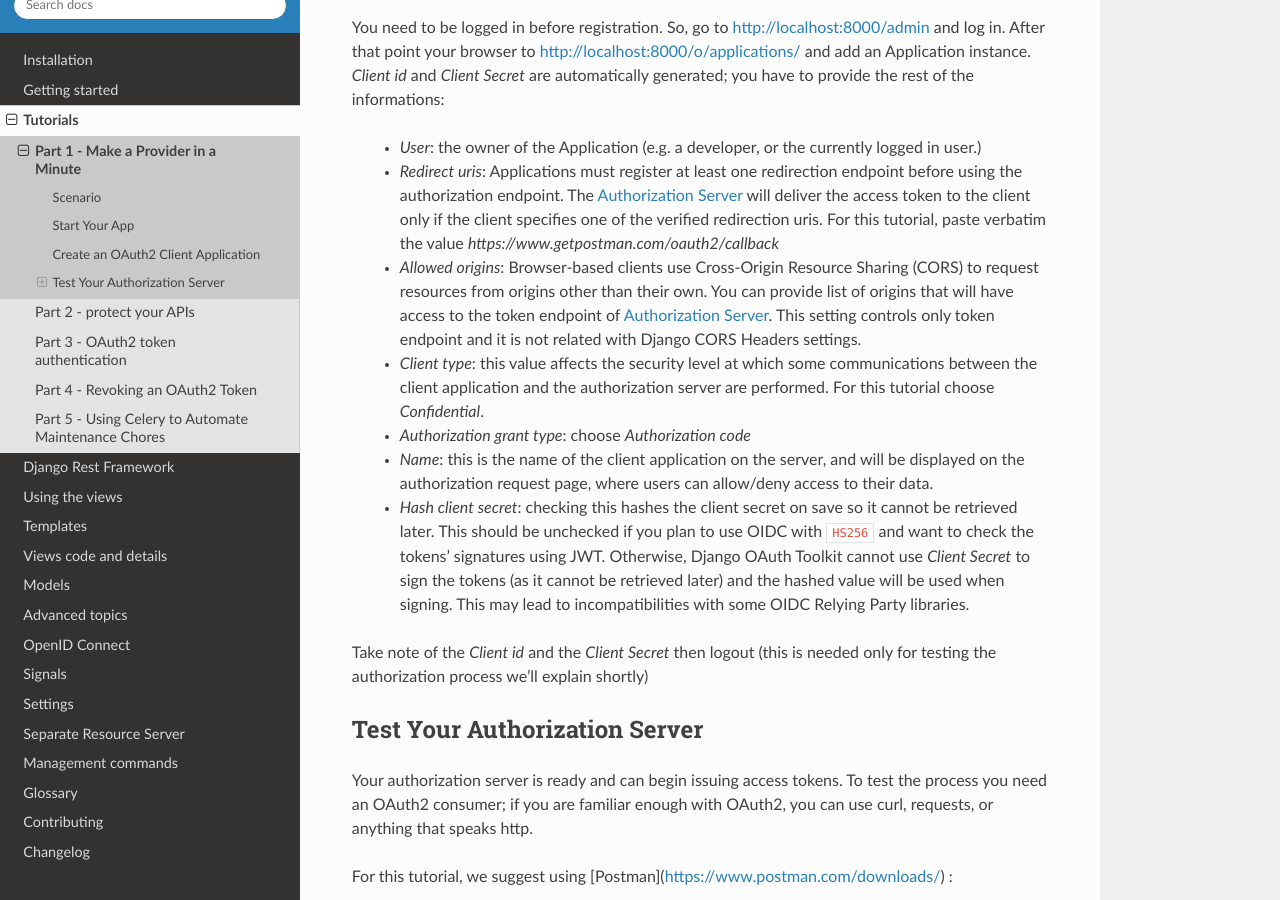
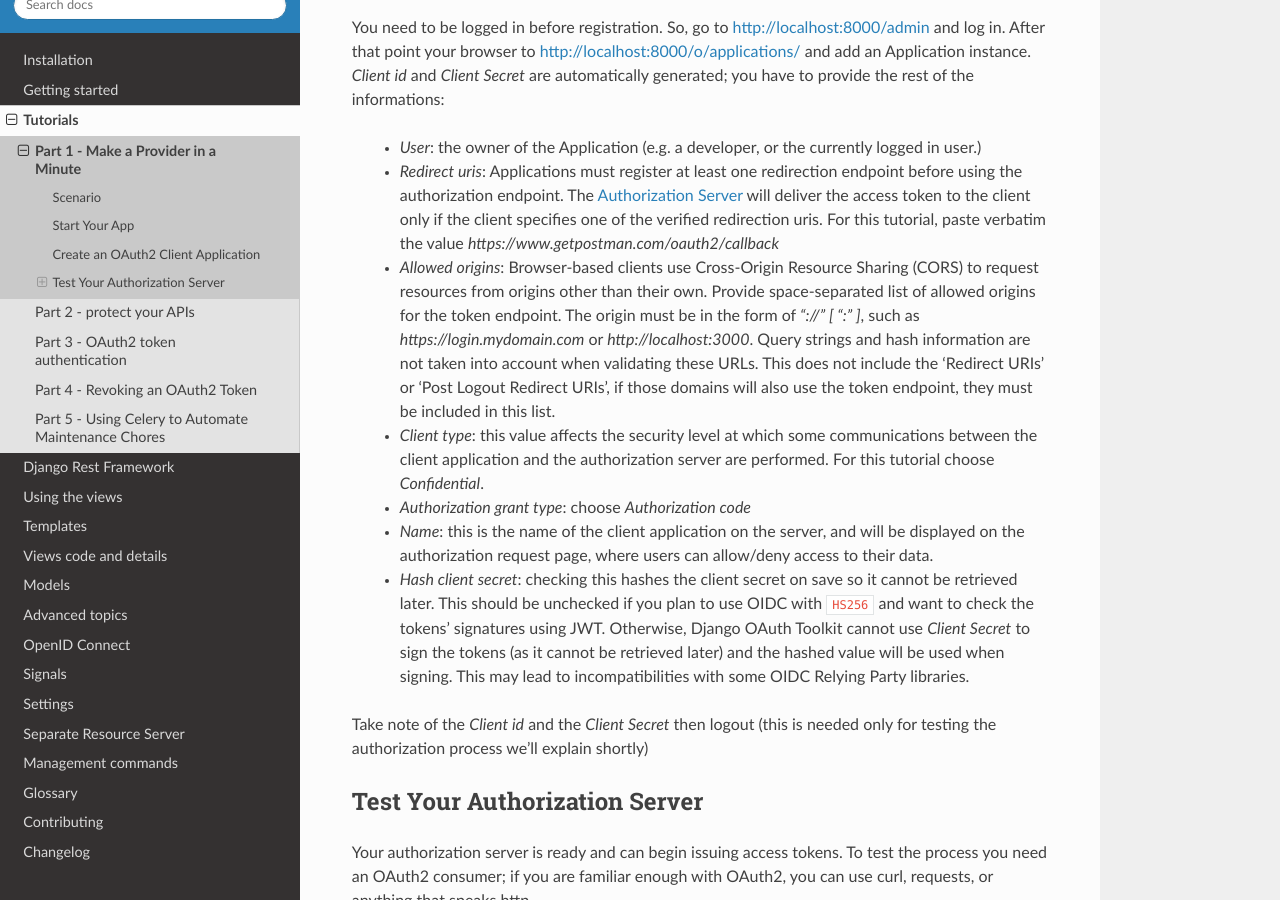
Before and after one commit to sheriffwoody0922/oauth-python-django, a Sphinx documentation site: the page built from docs/tutorial/tutorial_01.rst, in a window 1280 px wide and 900 px high, scrolled down 1830 px. Built offline with Sphinx 7.4.7 and the Read the Docs theme 2.0.0, drawn with Linux system fonts in a browser that asks for light colours; the version number is read from the project's files by our own code.

Commit message:
Code review: update allowed_origins documentation

```diff
--- a/docs/tutorial/tutorial_01.rst
+++ b/docs/tutorial/tutorial_01.rst
@@ -92,9 +92,11 @@ point your browser to http://localhost:8000/o/applications/ and add an Applicati
    `https://www.getpostman.com/oauth2/callback`
 
  * `Allowed origins`: Browser-based clients use Cross-Origin Resource Sharing (CORS) to request resources from origins other
-   than their own. You can provide list of origins that will have access to the token endpoint
-   of :term:`Authorization Server`. This setting controls only token endpoint and it is not related
-   with Django CORS Headers settings.
+   than their own. Provide space-separated list of allowed origins for the token endpoint.
+   The origin must be in the form of `"://" [ ":" ]`, such as `https://login.mydomain.com` or `http://localhost:3000`.
+   Query strings and hash information are not taken into account when validating these URLs.
+   This does not include the 'Redirect URIs' or 'Post Logout Redirect URIs', if those domains will also use the token
+   endpoint, they must be included in this list.
 
  * `Client type`: this value affects the security level at which some communications between the client application and
    the authorization server are performed. For this tutorial choose *Confidential*.
```
